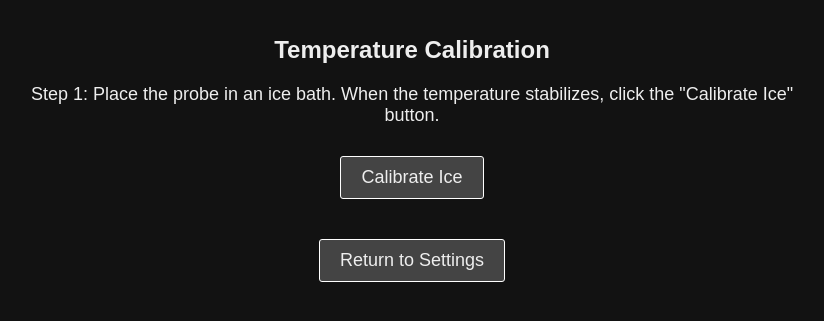
After one commit to elginagain/PowderCoatController, a Flask app: page /calibrate_temperature in a window 1280 px wide. The commit adds this page. Shown: the top 321 px of the page, without its empty margins (228-1052 px from the left). Run offline with Flask 3, Linux system fonts and the light colour scheme.

Commit message:
configured the temperature calibration stuff to work now.

```diff
--- a/app.py
+++ b/app.py
@@ -19,7 +19,13 @@ CONFIG_FILE = "config.json"
 def load_config():
     if os.path.exists(CONFIG_FILE):
         with open(CONFIG_FILE, "r") as f:
-            return json.load(f)
+            config = json.load(f)
+            # Ensure calibration keys exist
+            if "calibration_offset" not in config:
+                config["calibration_offset"] = 0.0
+            if "calibration_scale" not in config:
+                config["calibration_scale"] = 1.0
+            return config
     return {
         "temp_offset": 0.0,
         "pid_tunings": [10, 5, 1],
@@ -27,7 +33,9 @@ def load_config():
         "oven_on": False,
         "light_on": False,
         "timer_running": False,
-        "time_remaining": 0
+        "time_remaining": 0,
+        "calibration_offset": 0.0,
+        "calibration_scale": 1.0
     }
 
 
@@ -41,7 +49,7 @@ config = load_config()
 # Initialize the database at startup.
 init_db()
 
-# Global variable for PWM and SSR pin
+# Global variable for PWM and SSR pin, and light control pin
 pwm = None
 SSR_PIN = 17  # GPIO pin for SSR control
 LIGHT_PIN = 27  # GPIO pin for light control
@@ -60,16 +68,26 @@ def init_gpio():
             # Setup SSR control pin
             GPIO.setup(SSR_PIN, GPIO.OUT)
             pwm = GPIO.PWM(SSR_PIN, 100)
-            pwm.start(0)  # Start with 0% duty cycle (heater off)
+            pwm.start(0)  # 0% duty cycle (heater off)
             # Setup Light control pin
             GPIO.setup(LIGHT_PIN, GPIO.OUT)
-            GPIO.output(LIGHT_PIN, GPIO.LOW)  # Start with light off
+            GPIO.output(LIGHT_PIN, GPIO.LOW)  # Light off by default
             print("GPIO initialized successfully.")
         except Exception as e:
             print("Error setting up GPIO:", e)
             pwm = None
     else:
         pwm = None
+
+
+# -------------------------
+# Calibration Helper Function
+# -------------------------
+def get_calibrated_temperature():
+    raw = read_temperature()
+    offset = config.get("calibration_offset", 0.0)
+    scale = config.get("calibration_scale", 1.0)
+    return (raw - offset) / scale
 
 
 # -------------------------
@@ -124,13 +142,13 @@ def purge_old_cycles():
 
 
 # -------------------------
-# Background Temperature Logger
+# Background Temperature Logger (stores calibrated values)
 # -------------------------
 def temperature_logger():
     global current_cycle_id
     while True:
-        current_temp = read_temperature()
-        print(f"[Logger] current_temp={current_temp}, oven_on={config['oven_on']}, cycle_id={current_cycle_id}")
+        current_temp = get_calibrated_temperature()
+        print(f"[Logger] calibrated_temp={current_temp}, oven_on={config['oven_on']}, cycle_id={current_cycle_id}")
         if config["oven_on"] and current_cycle_id is not None:
             conn = get_db()
             cur = conn.cursor()
@@ -140,7 +158,7 @@ def temperature_logger():
             """, (current_cycle_id, datetime.now(), current_temp, config["target_temperature"]))
             conn.commit()
             conn.close()
-            print("[Logger] Inserted reading into DB.")
+            print("[Logger] Inserted calibrated reading into DB.")
         else:
             print("[Logger] Not logging because oven_off or no active cycle.")
         time.sleep(5)
@@ -179,7 +197,7 @@ timer_thread_instance = threading.Thread(target=timer_thread, daemon=True)
 timer_thread_instance.start()
 
 # -------------------------
-# PID Control for SSR Output (using RPi.GPIO)
+# PID Control for SSR Output (using calibrated temperature)
 # -------------------------
 Kp = 1.0
 Ki = 0.1
@@ -192,9 +210,9 @@ pid_thread = None
 def pid_control_loop():
     global integral, last_error
     last_time = time.time()
-    max_integral = 500  # Anti-windup limit
+    max_integral = 500
     while config["oven_on"]:
-        current_temp = read_temperature()
+        current_temp = get_calibrated_temperature()
         setpoint = config["target_temperature"]
         error = setpoint - current_temp
         current_time = time.time()
@@ -205,7 +223,8 @@ def pid_control_loop():
         derivative = (error - last_error) / dt
         output = Kp * error + Ki * integral + Kd * derivative
         duty_cycle = max(0, min(100, output))
-        print(f"PID: setpoint={setpoint}, current={current_temp:.2f}, error={error:.2f}, duty={duty_cycle:.2f}")
+        print(
+            f"PID: setpoint={setpoint}, calibrated_current={current_temp:.2f}, error={error:.2f}, duty={duty_cycle:.2f}")
         if pwm is not None:
             print(f"Calling pwm.ChangeDutyCycle({duty_cycle})")
             pwm.ChangeDutyCycle(duty_cycle)
@@ -218,7 +237,50 @@ def pid_control_loop():
 
 
 # -------------------------
-# Routes
+# Calibration Routes
+# -------------------------
+@app.route('/calibrate_temperature', methods=['GET'])
+def calibrate_temperature_page():
+    # You need to create a corresponding 'calibrate.html' template with instructions.
+    return render_template('calibrate.html')
+
+
+@app.route('/calibrate_temperature/ice', methods=['POST'])
+def calibrate_ice():
+    # Take a raw reading (without calibration correction)
+    raw_ice = read_temperature()
+    config["calibration_ice"] = raw_ice
+    save_config(config)
+    print(f"Calibrated ice value: {raw_ice}")
+    return jsonify({"ice": raw_ice})
+
+
+@app.route('/calibrate_temperature/boiling', methods=['POST'])
+def calibrate_boiling():
+    raw_boiling = read_temperature()
+    config["calibration_boiling"] = raw_boiling
+    expected_ice = 32.0
+    expected_boiling = 212.0
+    if "calibration_ice" not in config:
+        return jsonify({"error": "Ice calibration value not set."}), 400
+    raw_ice = config["calibration_ice"]
+    try:
+        scale = (raw_boiling - raw_ice) / (expected_boiling - expected_ice)
+    except ZeroDivisionError:
+        scale = 1.0
+    offset = raw_ice - scale * expected_ice
+    config["calibration_scale"] = scale
+    config["calibration_offset"] = offset
+    # Remove temporary calibration values
+    config.pop("calibration_ice", None)
+    config.pop("calibration_boiling", None)
+    save_config(config)
+    print(f"Calibration complete: scale={scale}, offset={offset}")
+    return jsonify({"scale": scale, "offset": offset, "message": "Calibration complete."})
+
+
+# -------------------------
+# Other Routes
 # -------------------------
 @app.route('/')
 def dashboard():
@@ -232,10 +294,8 @@ def settings():
 
 @app.route('/toggle_light', methods=['POST'])
 def toggle_light():
-    # Toggle the configuration flag
     config["light_on"] = not config.get("light_on", False)
     save_config(config)
-    # Control the physical light output using LIGHT_PIN
     try:
         import RPi.GPIO as GPIO
         if config["light_on"]:
@@ -316,7 +376,7 @@ def get_temperature_endpoint():
 
 @app.route('/current_temperature', methods=['GET'])
 def current_temperature():
-    temp = read_temperature()
+    temp = get_calibrated_temperature()
     return jsonify({"current_temperature": temp})
 
 
@@ -334,7 +394,7 @@ def current_temp_history():
         now = datetime.now()
         dummy = [{
             "x": int(now.timestamp() * 1000),
-            "y_actual": read_temperature(),
+            "y_actual": get_calibrated_temperature(),
             "y_set": config["target_temperature"]
         }]
         print("No active cycle; returning dummy data.")
@@ -357,7 +417,7 @@ def current_temp_history():
         now = datetime.now()
         dummy = [{
             "x": int(now.timestamp() * 1000),
-            "y_actual": read_temperature(),
+            "y_actual": get_calibrated_temperature(),
             "y_set": config["target_temperature"]
         }]
         print("No readings found for current cycle; returning dummy data.")
--- /dev/null
+++ b/templates/calibrate.html
@@ -0,0 +1,106 @@
+<!DOCTYPE html>
+<html lang="en">
+<head>
+  <meta charset="UTF-8" />
+  <!-- Set viewport to simulate 800x480 -->
+  <meta name="viewport" content="width=800, initial-scale=1.0, maximum-scale=1.0, user-scalable=no">
+  <title>Temperature Calibration</title>
+  <script src="https://code.jquery.com/jquery-3.6.0.min.js"></script>
+  <style>
+    body {
+      background-color: #121212;
+      color: #eee;
+      font-family: Arial, sans-serif;
+      margin: 0;
+      padding: 20px;
+      text-align: center;
+    }
+    .container {
+      max-width: 800px;
+      margin: auto;
+    }
+    h1 {
+      font-size: 24px;
+      margin-bottom: 20px;
+    }
+    .instruction {
+      font-size: 18px;
+      margin: 20px 0;
+    }
+    .button {
+      font-size: 18px;
+      padding: 10px 20px;
+      background: #444;
+      border: 1px solid #fff;
+      color: #eee;
+      border-radius: 3px;
+      cursor: pointer;
+      margin: 10px;
+    }
+    .button:hover {
+      background: #555;
+    }
+    #status {
+      margin-top: 20px;
+      font-size: 16px;
+    }
+  </style>
+</head>
+<body>
+  <div class="container">
+    <h1>Temperature Calibration</h1>
+    <div id="step1" class="instruction">
+      Step 1: Place the probe in an ice bath. When the temperature stabilizes, click the "Calibrate Ice" button.
+    </div>
+    <button id="calibrateIce" class="button">Calibrate Ice</button>
+
+    <div id="step2" class="instruction" style="display:none;">
+      Step 2: Now place the probe in boiling water. When the temperature stabilizes, click the "Calibrate Boiling" button.
+    </div>
+    <button id="calibrateBoiling" class="button" style="display:none;">Calibrate Boiling</button>
+
+    <div id="status"></div>
+    <div style="margin-top:20px;">
+      <button class="button" onclick="location.href='/settings'">Return to Settings</button>
+    </div>
+  </div>
+
+  <script>
+    $(document).ready(function(){
+      $("#calibrateIce").click(function(){
+        $("#status").text("Calibrating in ice bath... Please wait.");
+        $.ajax({
+          url: "/calibrate_temperature/ice",
+          method: "POST",
+          success: function(response) {
+            $("#status").text("Ice calibration complete. Raw ice value: " + response.ice);
+            $("#calibrateIce").hide();
+            $("#step1").hide();
+            $("#step2").show();
+            $("#calibrateBoiling").show();
+          },
+          error: function(xhr, status, error) {
+            $("#status").text("Error during ice calibration: " + error);
+          }
+        });
+      });
+
+      $("#calibrateBoiling").click(function(){
+        $("#status").text("Calibrating in boiling water... Please wait.");
+        $.ajax({
+          url: "/calibrate_temperature/boiling",
+          method: "POST",
+          success: function(response) {
+            $("#status").text("Calibration complete. Scale: " + response.scale.toFixed(2) + ", Offset: " + response.offset.toFixed(2));
+            $("#calibrateBoiling").hide();
+            $("#step2").hide();
+          },
+          error: function(xhr, status, error) {
+            $("#status").text("Error during boiling calibration: " + error);
+          }
+        });
+      });
+    });
+  </script>
+</body>
+</html>
--- a/templates/settings.html
+++ b/templates/settings.html
@@ -15,7 +15,7 @@
     <div class="container">
         <h1>Settings</h1>
         <button class="button" onclick="location.href='/pid_autotune'">PID Auto-Tune</button>
-        <button class="button" onclick="location.href='/temperature_calibration'">Temperature Calibration</button>
+        <button class="button" onclick="location.href='/calibrate_temperature'">Temperature Calibration</button>
         <button class="button" onclick="shutdownSystem()">Shutdown System</button>
         <button class="button" onclick="location.href='/'">Back to Dashboard</button>
     </div>
```
